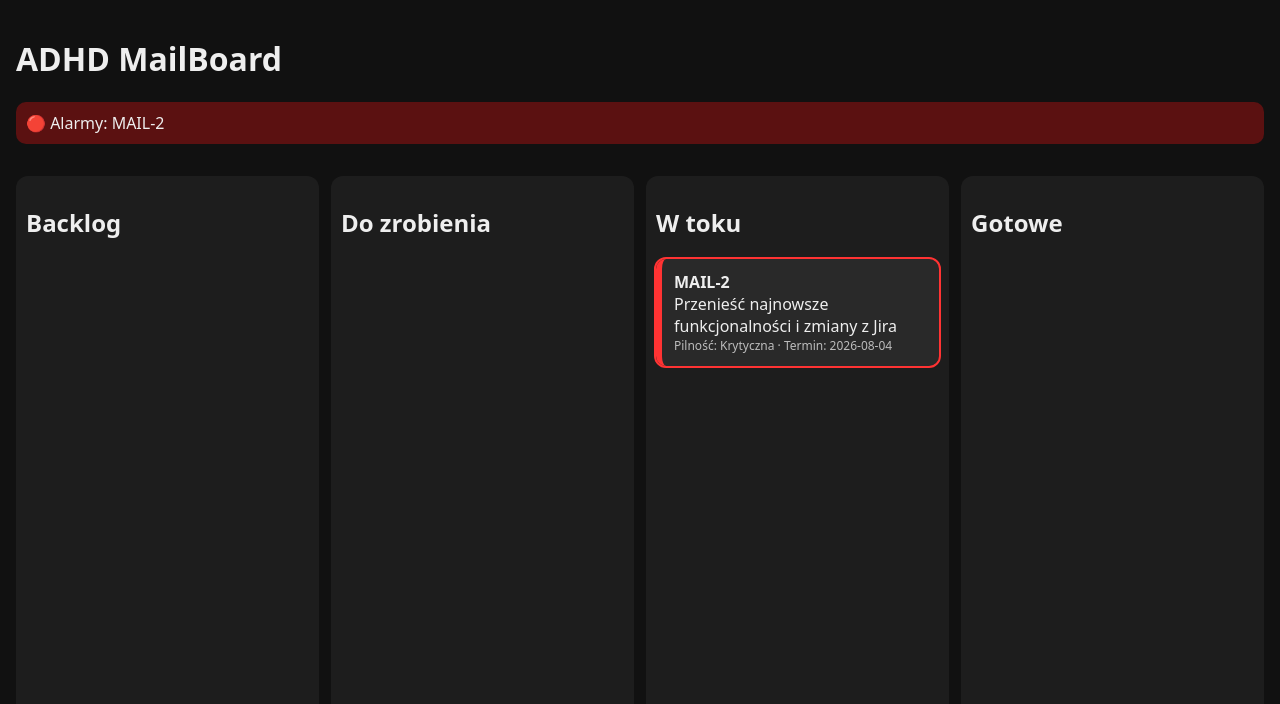
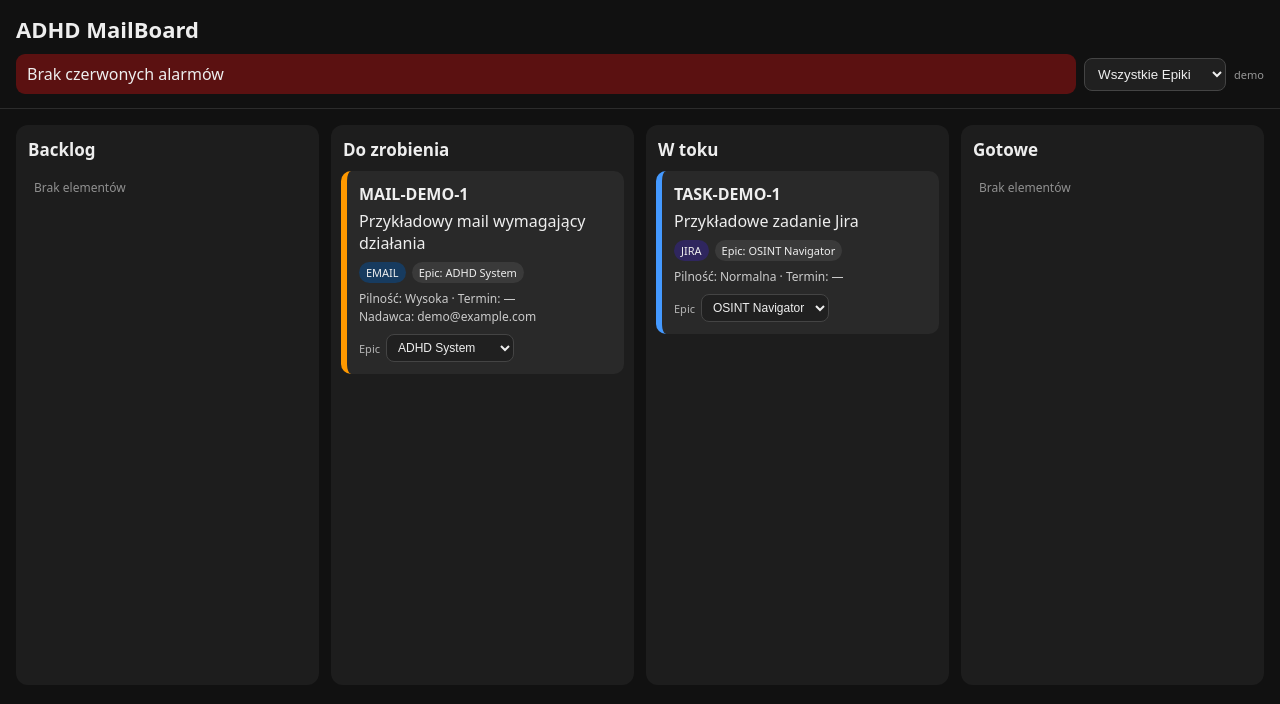
Before and after one commit to TeddyBadBoy/AplikacjeGPT-, a plain HTML site: page apps/mailboard/index.html in a window 1280 px wide. Drawn offline with Linux system fonts and the light colour scheme.

Commit message:
feat(mailboard): add email items with Epic assignment

```diff
--- a/apps/mailboard/index.html
+++ b/apps/mailboard/index.html
@@ -1,11 +1,132 @@
 <!doctype html>
-<html lang="pl"><head><meta charset="utf-8"><meta name="viewport" content="width=device-width,initial-scale=1"><title>ADHD MailBoard</title>
-<style>body{font-family:system-ui;margin:0;background:#111;color:#eee}header{padding:16px;position:sticky;top:0;background:#111}#alarm{padding:10px;background:#5b1111;border-radius:10px}.board{display:grid;grid-template-columns:repeat(4,minmax(260px,1fr));gap:12px;padding:16px;overflow:auto}.col{background:#1d1d1d;border-radius:12px;padding:10px;min-height:70vh}.card{background:#292929;margin:8px 0;padding:12px;border-radius:10px;border-left:6px solid #777}.critical{border-color:#f33}.high{border-color:#f90}.normal{border-color:#49f}.low{border-color:#777}.overdue{outline:2px solid #f33}.meta{font-size:12px;opacity:.75}</style></head>
-<body><header><h1>ADHD MailBoard</h1><div id="alarm">Ładowanie alarmów…</div></header><main class="board" id="board"></main>
+<html lang="pl">
+<head>
+<meta charset="utf-8">
+<meta name="viewport" content="width=device-width,initial-scale=1">
+<title>ADHD MailBoard</title>
+<style>
+:root{color-scheme:dark}*{box-sizing:border-box}body{font-family:system-ui,sans-serif;margin:0;background:#111;color:#eee}header{padding:14px 16px;position:sticky;top:0;background:#111;z-index:5;border-bottom:1px solid #2c2c2c}h1{margin:0 0 10px;font-size:22px}.toolbar{display:flex;gap:8px;align-items:center;flex-wrap:wrap}select{background:#202020;color:#eee;border:1px solid #444;border-radius:8px;padding:7px 9px}#alarm{padding:9px 11px;background:#5b1111;border-radius:9px;flex:1;min-width:220px}.board{display:grid;grid-template-columns:repeat(4,minmax(260px,1fr));gap:12px;padding:16px;overflow:auto}.col{background:#1d1d1d;border-radius:12px;padding:10px;min-height:70vh}.col h2{font-size:17px;margin:3px 2px 10px}.card{background:#292929;margin:8px 0;padding:12px;border-radius:10px;border-left:6px solid #777}.critical{border-color:#f33}.high{border-color:#f90}.normal{border-color:#49f}.low{border-color:#777}.overdue{outline:2px solid #f33}.title{margin:5px 0 8px}.meta{font-size:12px;opacity:.82;line-height:1.5}.chips{display:flex;gap:6px;flex-wrap:wrap;margin:7px 0}.chip{font-size:11px;padding:3px 7px;border-radius:999px;background:#3a3a3a}.source-email{background:#173b5f}.source-jira{background:#2f265e}.epic-row{display:flex;gap:6px;align-items:center;margin-top:8px}.epic-row label{font-size:11px;opacity:.7}.epic-row select{min-width:0;max-width:100%;font-size:12px;padding:5px 7px}.empty{font-size:12px;opacity:.55;padding:8px}.status{font-size:11px;opacity:.6}
+@media(max-width:760px){header{position:static}.board{grid-template-columns:repeat(4,82vw);scroll-snap-type:x proximity}.col{scroll-snap-align:start}}
+</style>
+</head>
+<body>
+<header>
+  <h1>ADHD MailBoard</h1>
+  <div class="toolbar">
+    <div id="alarm">Ładowanie alarmów…</div>
+    <select id="epicFilter" aria-label="Filtr Epic"><option value="">Wszystkie Epiki</option><option value="__none__">Bez Epica</option></select>
+    <span class="status" id="dataStatus"></span>
+  </div>
+</header>
+<main class="board" id="board"></main>
 <script>
 const columns=['Backlog','Do zrobienia','W toku','Gotowe'];
-const demo=[{key:'MAIL-2',title:'Przenieść najnowsze funkcjonalności i zmiany z Jira',status:'W toku',urgency:'Krytyczna',due:'2026-08-04'}];
+const STORAGE_KEY='adhd-mailboard-v2';
+
+// Dane demonstracyjne są neutralne. Prawdziwe wiadomości mają przyjść z backendu,
+// nigdy nie są wpisywane na stałe do publicznego repozytorium.
+const demoEpics=[
+  {id:'EPIC-ADHD',name:'ADHD System'},
+  {id:'EPIC-OSINT',name:'OSINT Navigator'}
+];
+const demoItems=[
+  {key:'MAIL-DEMO-1',title:'Przykładowy mail wymagający działania',status:'Do zrobienia',urgency:'Wysoka',due:'',source:'EMAIL',sender:'demo@example.com',threadId:'demo-thread',epicId:'EPIC-ADHD'},
+  {key:'TASK-DEMO-1',title:'Przykładowe zadanie Jira',status:'W toku',urgency:'Normalna',due:'',source:'JIRA',epicId:'EPIC-OSINT'}
+];
+
+let epics=[];
+let items=[];
+
+function escapeHtml(value){return String(value??'').replace(/[&<>'"]/g,c=>({'&':'&amp;','<':'&lt;','>':'&gt;',"'":'&#39;','"':'&quot;'}[c]))}
 function rank(u){return {Krytyczna:0,Wysoka:1,Normalna:2,Niska:3}[u]??2}
-function render(items){const today=new Date().toISOString().slice(0,10);items.sort((a,b)=>rank(a.urgency)-rank(b.urgency));const alarms=items.filter(x=>x.status!=='Gotowe'&&x.due&&x.due<=today);document.querySelector('#alarm').textContent=alarms.length?`🔴 Alarmy: ${alarms.map(x=>x.key).join(', ')}`:'Brak czerwonych alarmów';const board=document.querySelector('#board');board.innerHTML='';columns.forEach(c=>{const col=document.createElement('section');col.className='col';col.innerHTML=`<h2>${c}</h2>`;items.filter(x=>x.status===c).forEach(x=>{const card=document.createElement('article');const overdue=x.due&&x.due<today&&x.status!=='Gotowe';card.className=`card ${String(x.urgency).toLowerCase().replace('krytyczna','critical').replace('wysoka','high').replace('normalna','normal').replace('niska','low')} ${overdue?'overdue':''}`;card.innerHTML=`<b>${x.key}</b><div>${x.title}</div><div class="meta">Pilność: ${x.urgency||'brak'} · Termin: ${x.due||'—'}</div>`;col.appendChild(card)});board.appendChild(col)})}
-render(demo);
-</script></body></html>
+function urgencyClass(u){return String(u||'Normalna').toLowerCase().replace('krytyczna','critical').replace('wysoka','high').replace('normalna','normal').replace('niska','low')}
+function getEpic(id){return epics.find(e=>String(e.id)===String(id))||null}
+function saveLocal(){localStorage.setItem(STORAGE_KEY,JSON.stringify({items,epics}))}
+function loadLocal(){try{return JSON.parse(localStorage.getItem(STORAGE_KEY)||'null')}catch{return null}}
+
+function setData(nextItems,nextEpics,{persist=true,status='dane lokalne'}={}){
+  items=Array.isArray(nextItems)?nextItems:[];
+  epics=Array.isArray(nextEpics)?nextEpics:[];
+  if(persist)saveLocal();
+  document.querySelector('#dataStatus').textContent=status;
+  renderEpicFilter();
+  render();
+}
+
+function renderEpicFilter(){
+  const select=document.querySelector('#epicFilter');
+  const current=select.value;
+  select.innerHTML='<option value="">Wszystkie Epiki</option><option value="__none__">Bez Epica</option>'+epics.map(e=>`<option value="${escapeHtml(e.id)}">${escapeHtml(e.name)}</option>`).join('');
+  if([...select.options].some(o=>o.value===current))select.value=current;
+}
+
+function filteredItems(){
+  const f=document.querySelector('#epicFilter').value;
+  if(!f)return [...items];
+  if(f==='__none__')return items.filter(x=>!x.epicId);
+  return items.filter(x=>String(x.epicId)===f);
+}
+
+function render(){
+  const today=new Date().toLocaleDateString('sv-SE');
+  const visible=filteredItems().sort((a,b)=>rank(a.urgency)-rank(b.urgency));
+  const alarms=visible.filter(x=>x.status!=='Gotowe'&&x.due&&x.due<=today);
+  document.querySelector('#alarm').textContent=alarms.length?`🔴 Alarmy: ${alarms.map(x=>x.key).join(', ')}`:'Brak czerwonych alarmów';
+  const board=document.querySelector('#board');board.innerHTML='';
+
+  columns.forEach(c=>{
+    const col=document.createElement('section');col.className='col';col.innerHTML=`<h2>${escapeHtml(c)}</h2>`;
+    const list=visible.filter(x=>x.status===c);
+    if(!list.length)col.insertAdjacentHTML('beforeend','<div class="empty">Brak elementów</div>');
+
+    list.forEach(x=>{
+      const card=document.createElement('article');
+      const overdue=x.due&&x.due<today&&x.status!=='Gotowe';
+      const source=String(x.source||'TASK').toUpperCase();
+      const epic=getEpic(x.epicId);
+      card.className=`card ${urgencyClass(x.urgency)} ${overdue?'overdue':''}`;
+      card.innerHTML=`
+        <b>${escapeHtml(x.key)}</b>
+        <div class="title">${escapeHtml(x.title)}</div>
+        <div class="chips">
+          <span class="chip ${source==='EMAIL'?'source-email':source==='JIRA'?'source-jira':''}">${escapeHtml(source)}</span>
+          ${epic?`<span class="chip">Epic: ${escapeHtml(epic.name)}</span>`:''}
+        </div>
+        <div class="meta">Pilność: ${escapeHtml(x.urgency||'brak')} · Termin: ${escapeHtml(x.due||'—')}${x.sender?`<br>Nadawca: ${escapeHtml(x.sender)}`:''}</div>
+        <div class="epic-row"><label>Epic</label><select data-item-key="${escapeHtml(x.key)}" aria-label="Przypisz Epic do ${escapeHtml(x.key)}">
+          <option value="">Bez Epica</option>
+          ${epics.map(e=>`<option value="${escapeHtml(e.id)}" ${String(e.id)===String(x.epicId)?'selected':''}>${escapeHtml(e.name)}</option>`).join('')}
+        </select></div>`;
+      col.appendChild(card);
+    });
+    board.appendChild(col);
+  });
+
+  board.querySelectorAll('select[data-item-key]').forEach(select=>select.addEventListener('change',e=>{
+    const item=items.find(i=>i.key===e.target.dataset.itemKey);
+    if(!item)return;
+    item.epicId=e.target.value||null;
+    saveLocal();
+    render();
+  }));
+}
+
+document.querySelector('#epicFilter').addEventListener('change',render);
+
+// Publiczny interfejs pod backend / integrację Superhuman + Jira.
+// Backend może wstrzyknąć bezpiecznie znormalizowane dane po zalogowaniu użytkownika.
+window.MailBoard={
+  setItems(nextItems,{persist=true,status='EMAIL/JIRA'}={}){setData(nextItems,epics,{persist,status})},
+  setEpics(nextEpics,{persist=true,status='Epiki'}={}){setData(items,nextEpics,{persist,status})},
+  setData(nextItems,nextEpics,options){setData(nextItems,nextEpics,options)},
+  getItems(){return structuredClone(items)},
+  getEpics(){return structuredClone(epics)},
+  clearLocal(){localStorage.removeItem(STORAGE_KEY);setData(demoItems,demoEpics,{persist:false,status:'demo'})}
+};
+
+const saved=loadLocal();
+if(saved&&Array.isArray(saved.items)&&Array.isArray(saved.epics))setData(saved.items,saved.epics,{persist:false,status:'dane lokalne'});
+else setData(demoItems,demoEpics,{persist:false,status:'demo'});
+</script>
+</body>
+</html>
```
